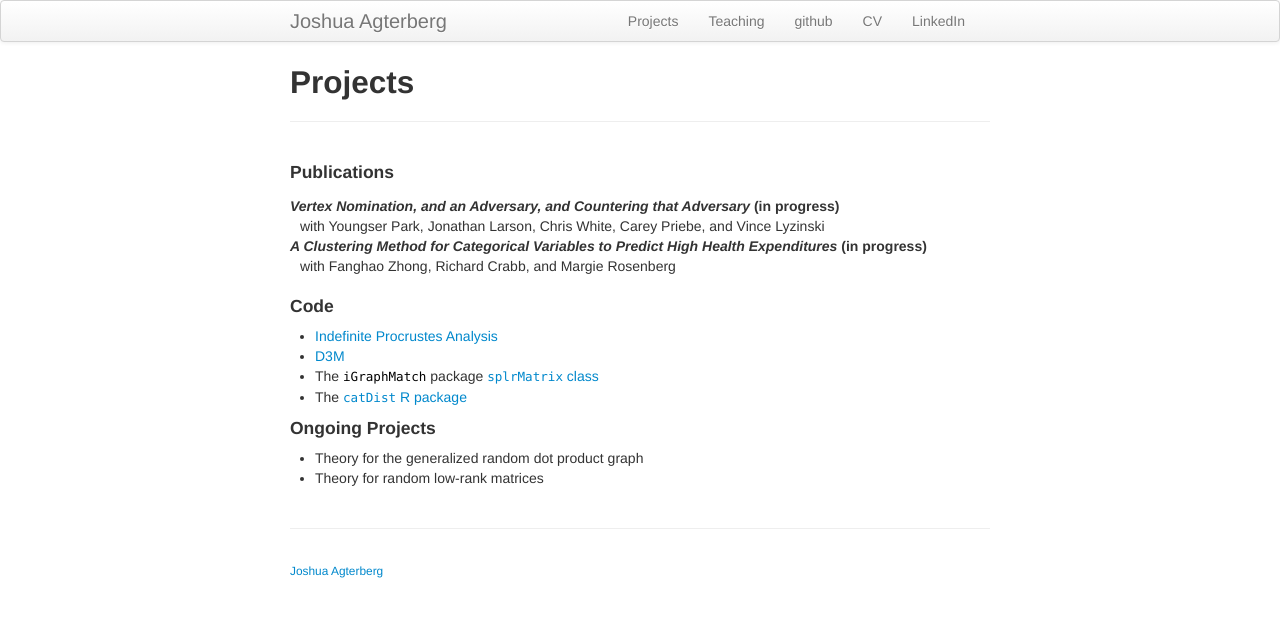
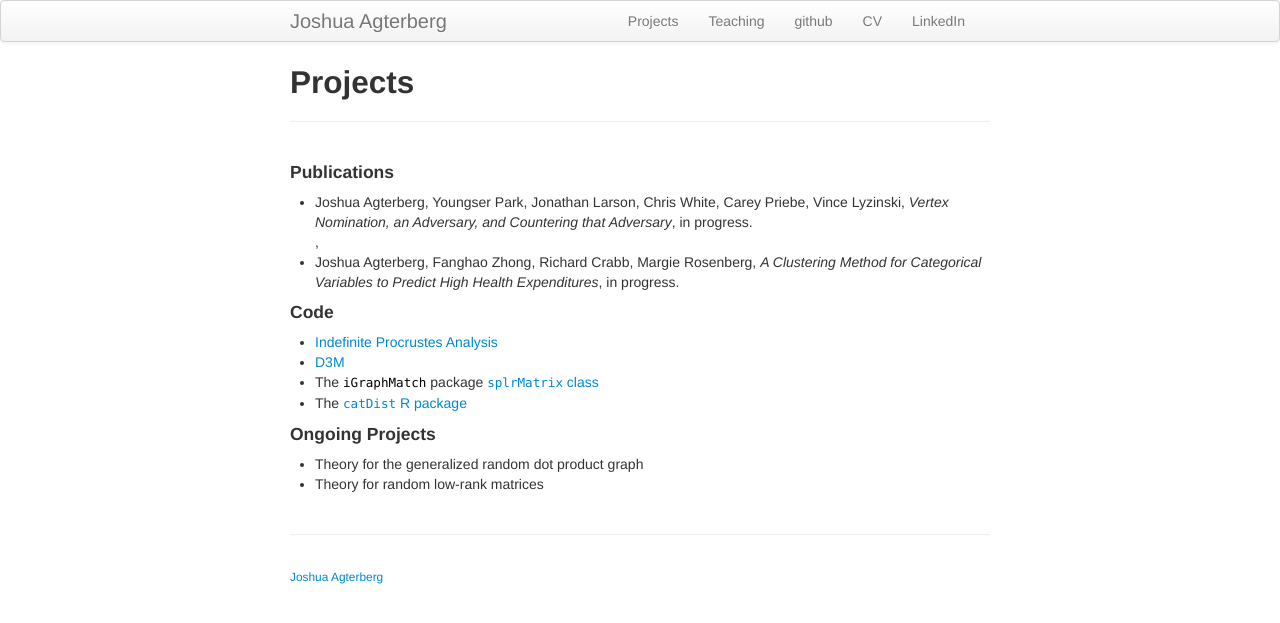
Before and after one commit to jagterberg/jagterberg.github.io, a Jekyll site: the page built from pages/projects.md, in a window 1280 px wide. Shown: the top 623 px of the page. Built offline with Jekyll 4.4.1, drawn with Linux system fonts in a browser that asks for light colours.

Commit message:
some small editing

```diff
--- a/pages/projects.md
+++ b/pages/projects.md
@@ -3,12 +3,10 @@ layout: page
 title: Projects
 ---
 <h4>Publications</h4>
-<dl>
-<dt><i>Vertex Nomination, and an Adversary, and Countering that Adversary</i> (in progress)</dt>
-<dd>with Youngser Park, Jonathan Larson, Chris White, Carey Priebe, and Vince Lyzinski</dd>
-<dt><i>A Clustering Method for Categorical Variables to Predict High Health Expenditures</i> (in progress)</dt>
-<dd> with Fanghao Zhong, Richard Crabb, and Margie Rosenberg</dd>
-</dl>
+<ul>
+<li>Joshua Agterberg, Youngser Park, Jonathan Larson, Chris White, Carey Priebe, Vince Lyzinski, <i>Vertex Nomination, an Adversary, and Countering that Adversary</i>, in progress.</li>,
+<li>Joshua Agterberg, Fanghao Zhong, Richard Crabb, Margie Rosenberg, <i>A Clustering Method for Categorical Variables to Predict High Health Expenditures</i>, in progress.</li>
+</ul>
 
 <h4>Code</h4>
 <ul>
```
